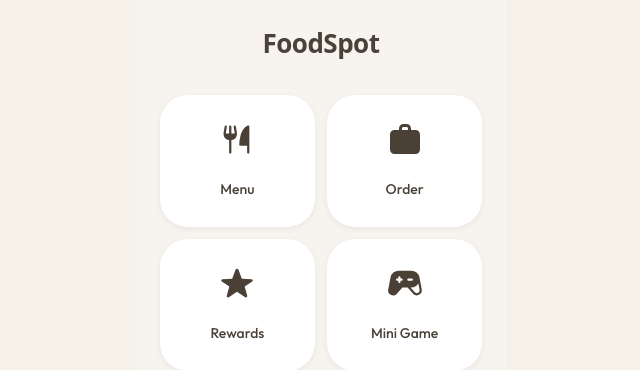
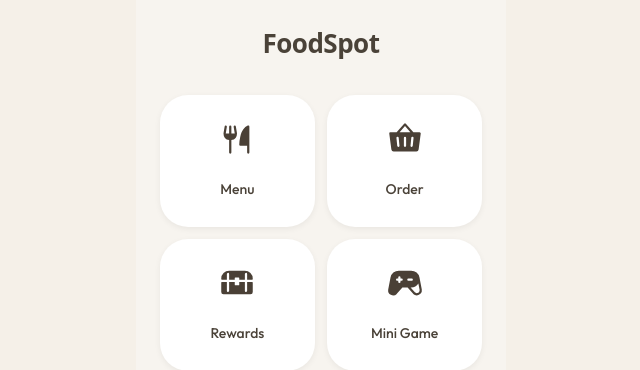
Before and after one commit to hikaribrandan3-code/foodspotapp, a React (Vite) app: page / in a window 1280 px wide. Shown: the top 370 px of the page, without its empty margins (319-959 px from the left). Built offline with nearby package versions, Linux system fonts and the light colour scheme.

Commit message:
Home: update order and rewards icons with user provided SVGs (256 viewbox)

```diff
--- a/src/pages/customer/Home.jsx
+++ b/src/pages/customer/Home.jsx
@@ -11,17 +11,17 @@ const MenuIcon = () => (
     </svg>
 )
 
-// --- ORDER: Shopping Bag (Solid, handle cutout)
+// --- ORDER: User Provided (Bag/Basket)
 const OrderIcon = () => (
-    <svg width="36" height="36" viewBox="0 0 24 24" fill="currentColor">
-        <path fillRule="evenodd" clipRule="evenodd" d="M16 6V5C16 3.34315 14.6569 2 13 2H11C9.34315 2 8 3.34315 8 5V6H5C3.34315 6 2 7.34315 2 9V19C2 20.6569 3.34315 22 5 22H19C20.6569 22 22 20.6569 22 19V9C22 7.34315 20.6569 6 19 6H16ZM10 6H14V5C14 4.44772 13.5523 4 13 4H11C10.4477 4 10 4.44772 10 5V6Z" />
+    <svg width="36" height="36" viewBox="0 0 256 256" fill="currentColor">
+        <path d="M238,82.73A8,8,0,0,0,232,80H187.63L134,18.73a8,8,0,0,0-12,0L68.37,80H24a8,8,0,0,0-7.93,9.06L31.14,202.12A16.06,16.06,0,0,0,47,216H209a16.06,16.06,0,0,0,15.86-13.88L239.93,89.06A8,8,0,0,0,238,82.73ZM81.6,184a7.32,7.32,0,0,1-.81,0,8,8,0,0,1-8-7.2l-5.6-56a8,8,0,0,1,15.92-1.6l5.6,56A8,8,0,0,1,81.6,184Zm54.4-8a8,8,0,0,1-16,0V120a8,8,0,0,1,16,0ZM89.63,80,128,36.15,166.37,80Zm99.13,40.8-5.6,56a8,8,0,0,1-7.95,7.2,7.32,7.32,0,0,1-.81,0,8,8,0,0,1-7.16-8.76l5.6-56a8,8,0,0,1,15.92,1.6Z"></path>
     </svg>
 )
 
-// --- REWARDS: Star (Chunky, Rounded)
+// --- REWARDS: User Provided (Crown/Building)
 const RewardsIcon = () => (
-    <svg width="36" height="36" viewBox="0 0 24 24" fill="currentColor">
-        <path d="M12.9274 3.0539C12.6366 2.28585 11.3634 2.28585 11.0726 3.05389L8.78441 9.09846L2.34005 9.47167C1.52737 9.51873 1.18733 10.5184 1.83842 10.9472L6.87873 14.2662L5.18342 20.575C4.96667 21.3816 5.86595 22.0223 6.55088 21.5458L12 17.7547L17.4491 21.5458C18.1341 22.0223 19.0333 21.3816 18.8166 20.575L17.1213 14.2662L22.1616 10.9472C22.8127 10.5184 22.4726 9.51873 21.6599 9.47167L15.2156 9.09846L12.9274 3.0539Z" />
+    <svg width="36" height="36" viewBox="0 0 256 256" fill="currentColor">
+        <path d="M240,124v68a16,16,0,0,1-16,16H32a16,16,0,0,1-16-16V124a4,4,0,0,1,4-4H56v64a8,8,0,0,0,8.53,8A8.17,8.17,0,0,0,72,183.73V120h40v20a4,4,0,0,0,4,4h24a4,4,0,0,0,4-4V120h40v64a8,8,0,0,0,8.53,8,8.17,8.17,0,0,0,7.47-8.25V120h36A4,4,0,0,1,240,124ZM184,40H72A56,56,0,0,0,16,96v4a4,4,0,0,0,4,4H56V64.27A8.17,8.17,0,0,1,63.47,56,8,8,0,0,1,72,64v40h40V92a4,4,0,0,1,4-4h24a4,4,0,0,1,4,4v12h40V64.27A8.17,8.17,0,0,1,191.47,56,8,8,0,0,1,200,64v40h36a4,4,0,0,0,4-4V96A56,56,0,0,0,184,40Z"></path>
     </svg>
 )
 
```
